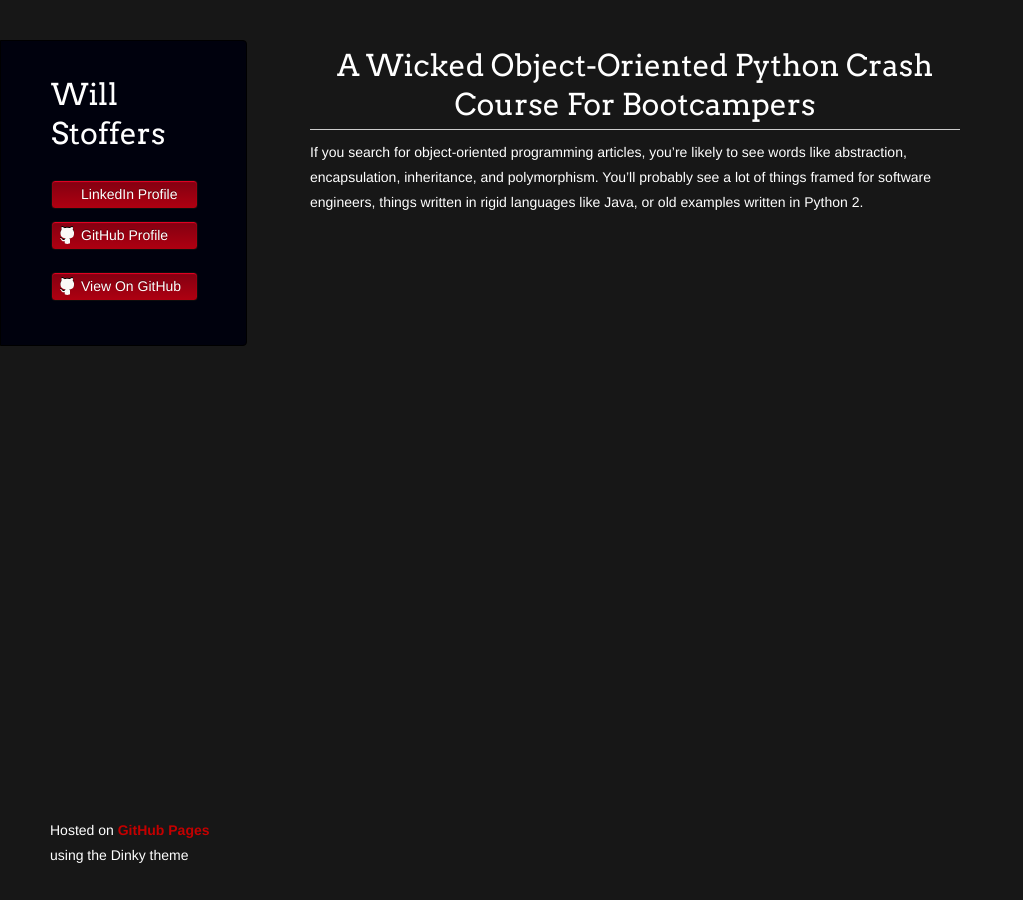
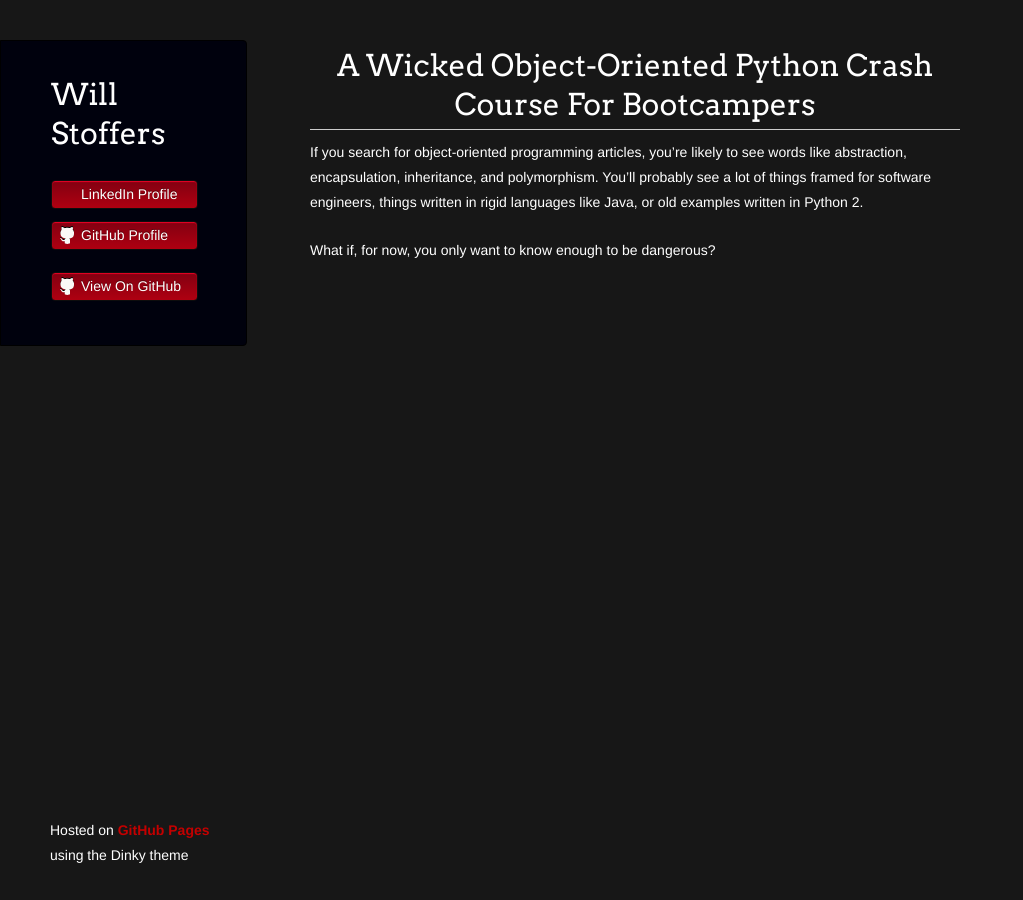
Before and after one commit to wstoffers/wstoffers.github.io, a Jekyll site: the page built from wickedoop/index.md, in a window 1280 px wide. Shown: the whole page, without its empty margins (0-1023 px from the left). Built offline with Jekyll 4.4.1, drawn with Linux system fonts in a browser that asks for light colours; our own code applies the rules of GitHub Pages for plain Markdown files; a script that is not in the unit is left out; the repository's description, which GitHub fills in, is left out.

Commit message:
Adding intro text

```diff
--- a/wickedoop/index.md
+++ b/wickedoop/index.md
@@ -1,3 +1,5 @@
 <h1 align="center">A Wicked Object-Oriented Python Crash Course For Bootcampers</h1>
 
 If you search for object-oriented programming articles, you're likely to see words like abstraction, encapsulation, inheritance, and polymorphism. You'll probably see a lot of things framed for software engineers, things written in rigid languages like Java, or old examples written in Python 2.
+
+What if, for now, you only want to know enough to be dangerous?
```
